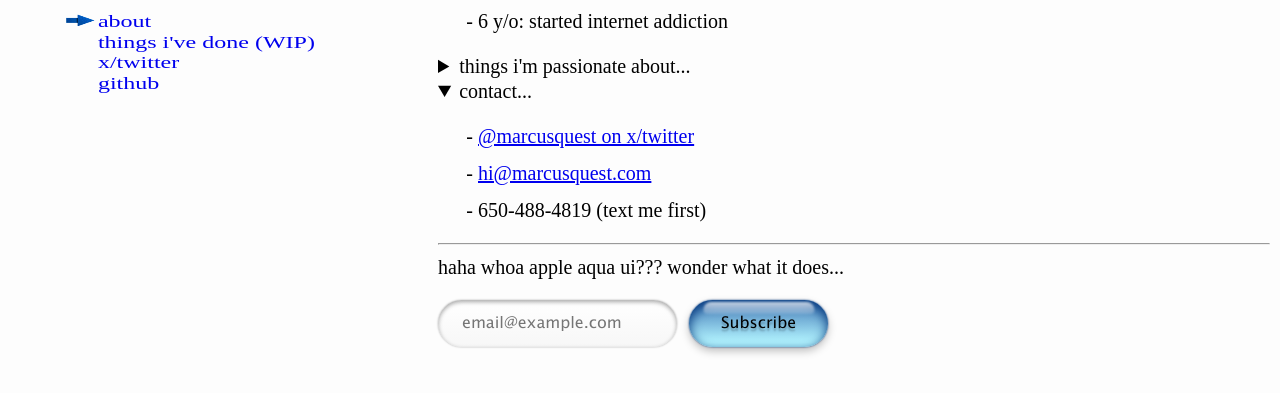
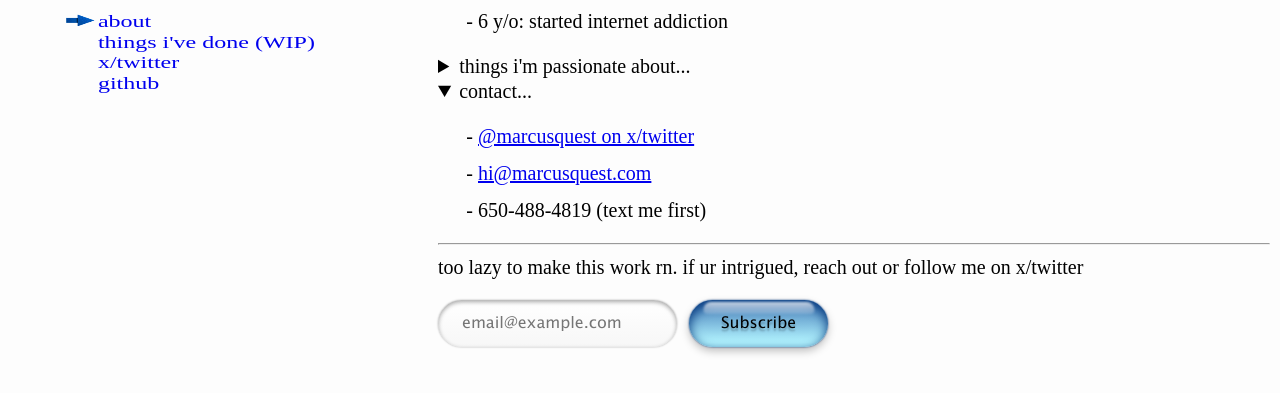
Before and after one commit to vimona3ds/vimona3ds.github.io, a website: page index.html in a window 1280 px wide. Shown: the part 405-798 px from the top of the page. Drawn offline with Linux system fonts and the light colour scheme.

Commit message:
fix: copy and padding issue

```diff
--- a/index.html
+++ b/index.html
@@ -62,7 +62,7 @@
                     <ul>
                         <li>making things (tech, art)</li>
                         <li>learning and questioning things</li>
-                        <li>understanding people's brains (motivations, goals, worldviews, judgments, neuroses, perceptions, etc.)</li>
+                        <li>understanding how people's minds work (motivations, goals, worldviews, judgments, neuroses, perceptions, etc.)</li>
                         <li>how people are different from, and similar to, each other</li>
                         <li>how people are shaped by what happens to them, and how we shape the world in turn</li>
                         <li>making people aware of things or perspectives that would otherwise go unnoticed (about the world or themselves)</li>
@@ -96,7 +96,7 @@
                 </script>
             </div>
             <form class="subscribe-form">
-                <p>haha whoa apple aqua ui??? wonder what it does...</p>
+                <p>too lazy to make this work rn. if ur intrigued, reach out or follow me on x/twitter</p>
                 <input class="aqua-input" type="email" id="subscribe-email" placeholder="email@example.com" />
                 <button class="aqua-button" type="submit">Subscribe</button>
             </form>
--- a/stylesheets/main.css
+++ b/stylesheets/main.css
@@ -99,7 +99,7 @@ body {
     gap: 0px;
     flex: 1 1 auto;
     min-width: 400px;
-    padding: 0 10px 0 0;
+    padding: 0 10px 60px 0;
 }
 
 .links-container {
```
